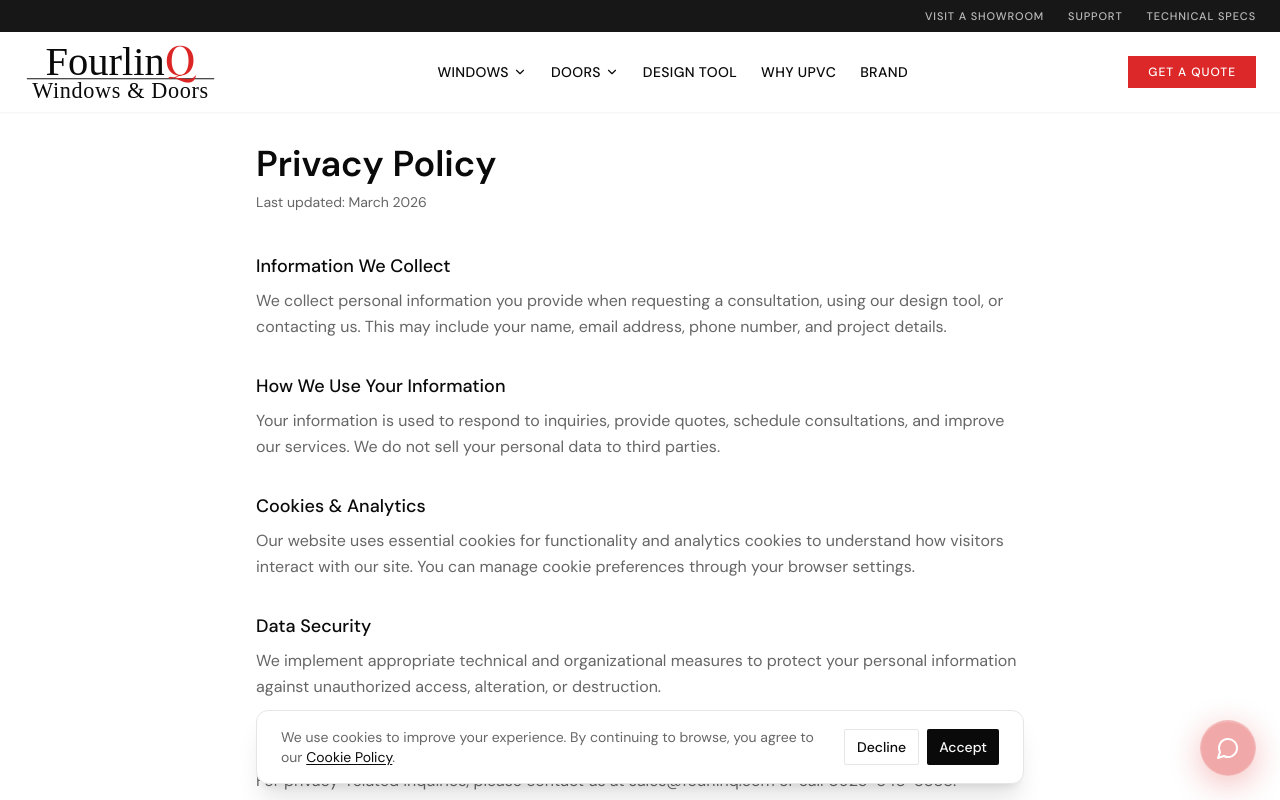
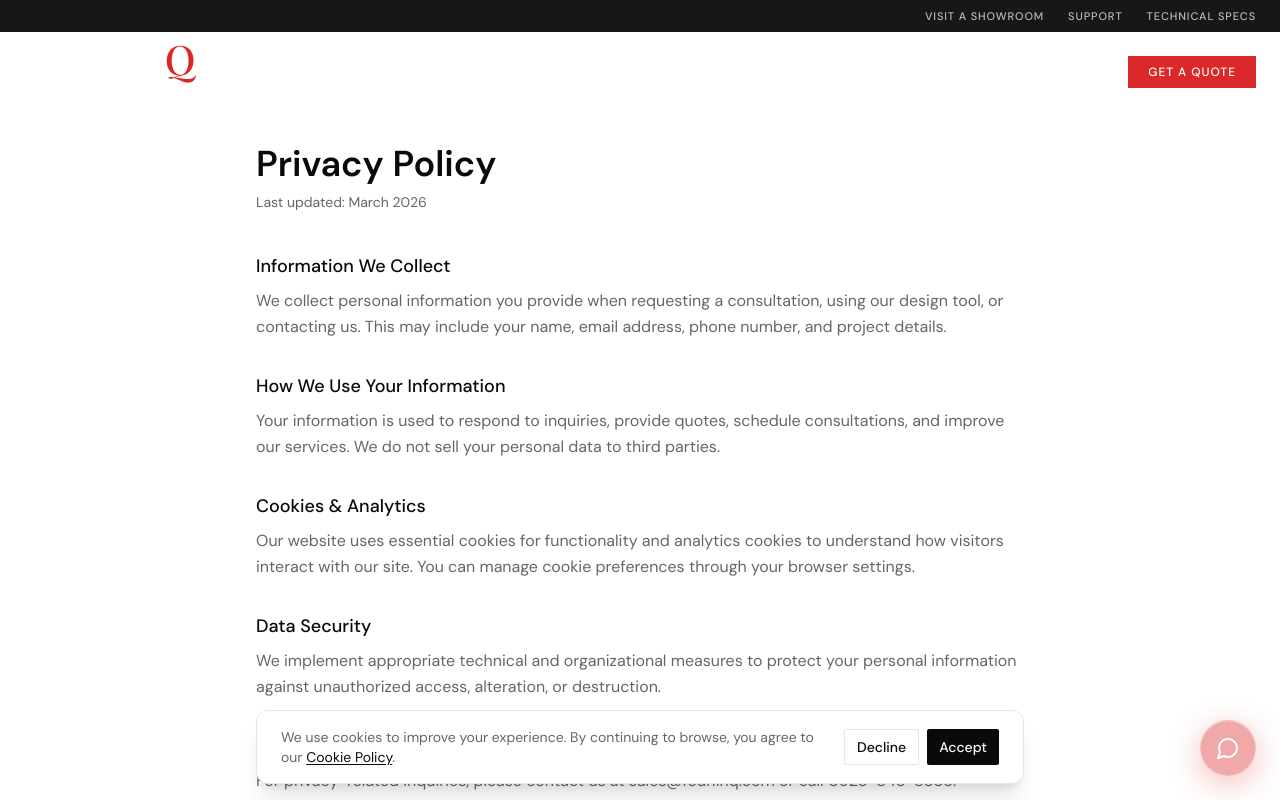
Before and after one commit to advo-ph/fourlinq, a React (Vite) app: page /legal in a window 1280 px wide. Shown: the top 800 px of the page. Built offline with nearby package versions, Linux system fonts and the light colour scheme; the HTML template or start-up script is replaced by a standard one.

Commit message:
fix: always-white nav text with dark transparent backdrop, remove luminance detection
Co-Authored-By: Claude Opus 4.6 (1M context) <noreply@anthropic.com>

```diff
--- a/src/components/layout/Navbar.tsx
+++ b/src/components/layout/Navbar.tsx
@@ -66,13 +66,11 @@ const navLinks = [
 
 const Navbar = () => {
   const [scrolled, setScrolled] = useState(false);
-  const [overDark, setOverDark] = useState(false);
   const [mobileOpen, setMobileOpen] = useState(false);
   const [mobileSubPanel, setMobileSubPanel] = useState<MegaKey>(null);
   const [megaOpen, setMegaOpen] = useState<MegaKey>(null);
   const megaTimeout = useRef<ReturnType<typeof setTimeout>>();
   const location = useLocation();
-  const isHome = location.pathname === "/";
 
   const { data: dbTypes } = useProductTypes();
   const windowTypes = useMemo(() => {
@@ -93,20 +91,6 @@ const Navbar = () => {
   useEffect(() => {
     const handleScroll = () => {
       setScrolled(window.scrollY > 40);
-
-      // Check if nav overlaps a dark section
-      const navBottom = 32 + 80; // utility bar + nav height
-      const el = document.elementFromPoint(window.innerWidth / 2, navBottom + 4);
-      if (el) {
-        const bg = getComputedStyle(el).backgroundColor;
-        const match = bg.match(/\d+/g);
-        if (match) {
-          const [r, g, b] = match.map(Number);
-          // Consider dark if luminance is below threshold
-          const lum = (0.299 * r + 0.587 * g + 0.114 * b);
-          setOverDark(lum < 60);
-        }
-      }
     };
     window.addEventListener("scroll", handleScroll);
     return () => window.removeEventListener("scroll", handleScroll);
@@ -127,16 +111,13 @@ const Navbar = () => {
   const openMega = (key: MegaKey) => { clearTimeout(megaTimeout.current); setMegaOpen(key); };
   const closeMega = () => { megaTimeout.current = setTimeout(() => setMegaOpen(null), 200); };
 
-  const useLight = (!scrolled && isHome && !mobileOpen) || (scrolled && overDark && !mobileOpen);
   const navBg = mobileOpen
     ? "bg-white/98 backdrop-blur-xl shadow-sm"
-    : useLight
-      ? (scrolled ? "bg-black/40 backdrop-blur-xl" : "bg-transparent")
-      : "bg-white/98 backdrop-blur-xl shadow-sm";
-  const textColor = useLight
-    ? "text-white [text-shadow:_0_1px_3px_rgba(0,0,0,0.4)]"
-    : "text-foreground";
-  const logoVariant = useLight ? "light" : "dark";
+    : scrolled
+      ? "bg-black/60 backdrop-blur-xl"
+      : "bg-transparent";
+  const textColor = mobileOpen ? "text-foreground" : "text-white";
+  const logoVariant = mobileOpen ? "dark" : "light";
   const showUtility = true;
 
   const activeMegaTypes = megaOpen === "windows" ? windowTypes : doorTypes;
@@ -152,11 +133,6 @@ const Navbar = () => {
 
   return (
     <>
-      {/* Top gradient scrim for nav readability over images */}
-      {isHome && !scrolled && (
-        <div className="fixed top-0 left-0 right-0 z-40 h-28 pointer-events-none bg-gradient-to-b from-black/40 via-black/15 to-transparent" />
-      )}
-
       {/* Utility Bar */}
       <div className="fixed top-0 left-0 right-0 z-50 h-8 bg-[#171717]">
         <div className="page-container flex items-center justify-end h-full">
```
